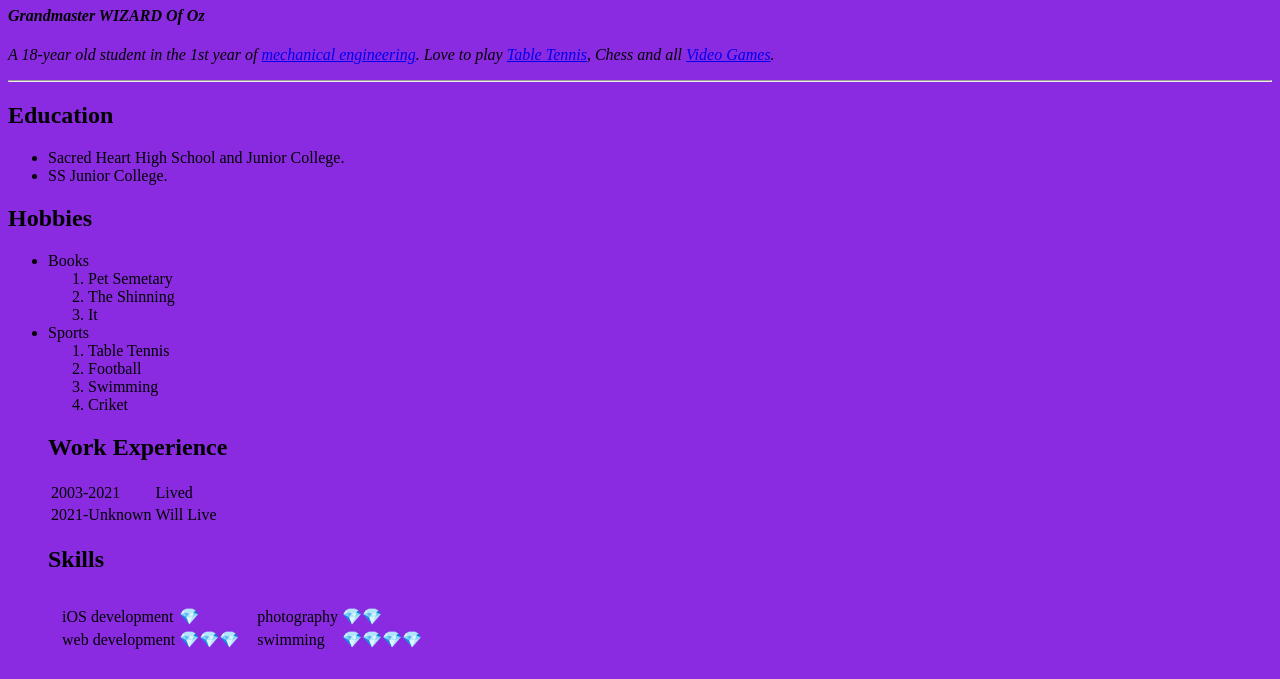
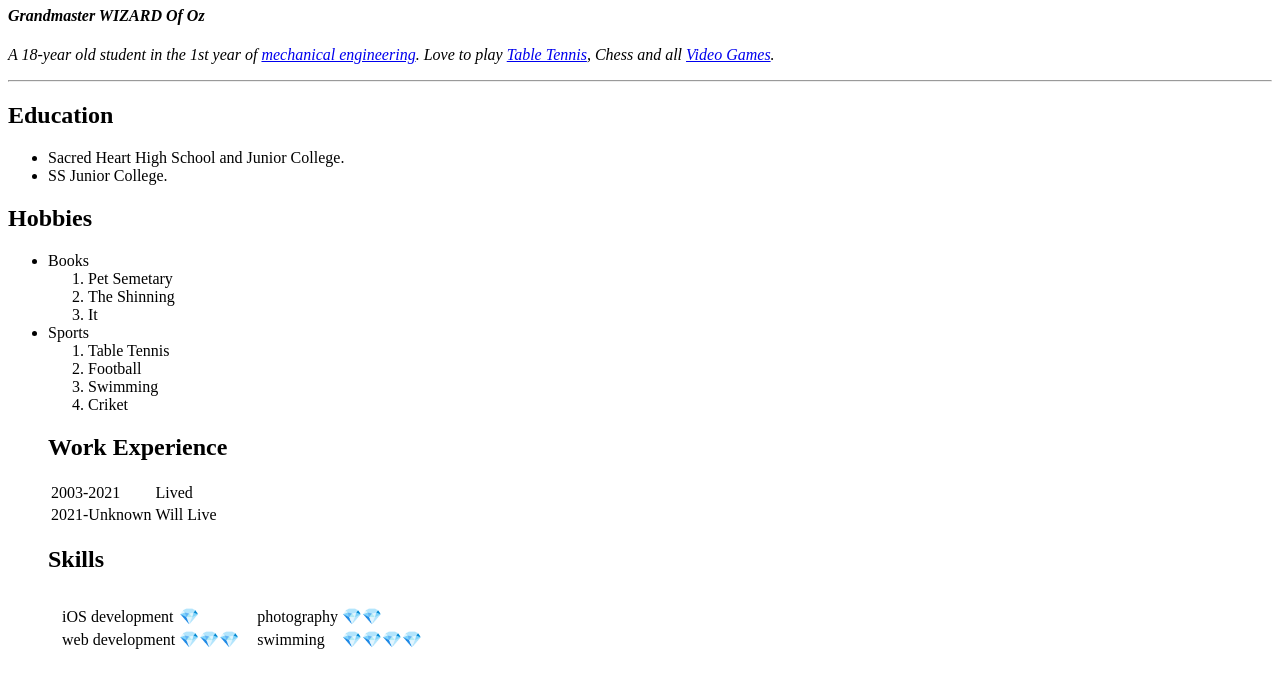
Before and after one commit to Learnedprawn/cv, a plain HTML site: page index.html in a window 1280 px wide. Shown: the part 310-989 px from the top of the page. Drawn offline with Linux system fonts and the light colour scheme.

Commit message:
New color

```diff
--- a/index.html
+++ b/index.html
@@ -6,7 +6,7 @@
   <title>😂Vinesh's Personal Site😂</title>
 </head>
 
-<body style="background: blueviolet;">
+<body style="background: 060047;">
   <img src="download.png">
   <h1>Vinesh Paralkar</h1>
   <h4>
```
